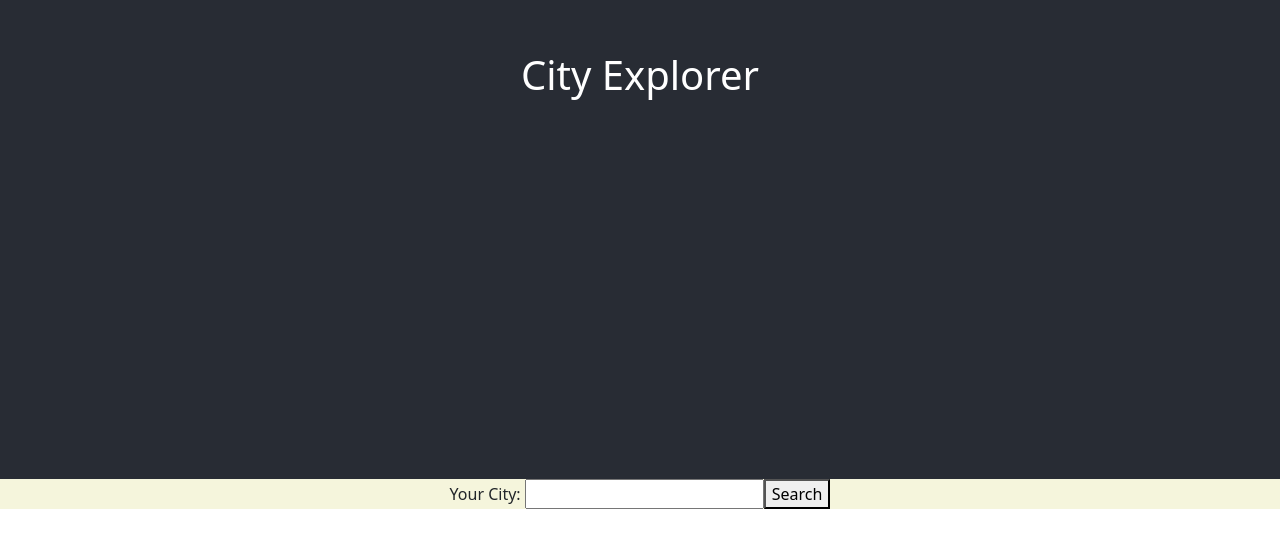
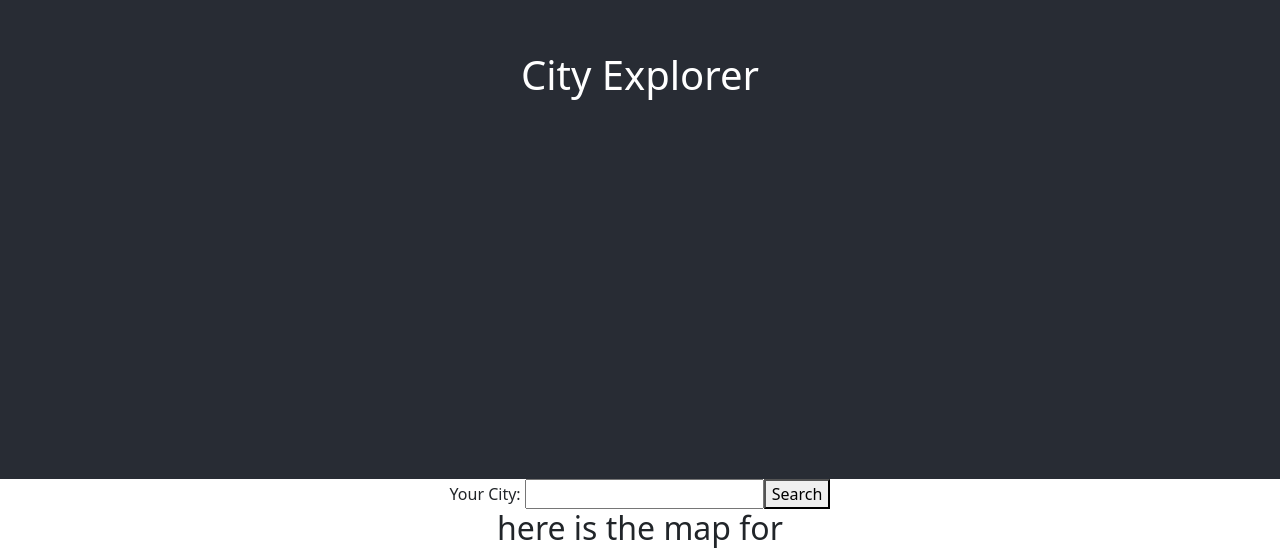
Before and after one commit to taytum-twiss/city-explorer, a React (Create React App) app: page / in a window 1280 px wide. Shown: the part 321-876 px from the top of the page. Before the commit the page ends 830 px from the top, so only its background shows below. Built offline with nearby package versions, Linux system fonts and the light colour scheme.

Commit message:
worked on feature 2

```diff
--- a/src/App.js
+++ b/src/App.js
@@ -1,18 +1,11 @@
 import React from "react";
 import "./App.css";
-import axios from 'axios';
-import Container from 'react-bootstrap/Container';
-import Image from 'react-bootstrap/Image'
-import Alert from 'react-bootstrap/Alert'
 
 class App extends React.Component {
   constructor(props) {
     super(props);
     this.state = {
       city: "",
-      locationObj: {},
-      showError: false,
-      errorMessage: ""
     };
   }
 
@@ -24,20 +17,8 @@ class App extends React.Component {
 
   getLocation = async (event) => {
     event.preventDefault();
-    const url = `https://us1.locationiq.com/v1/search.php?key=${process.env.REACT_APP_LOCATIONIQ_KEY}&q=${this.state.city}&format=json`;
-    console.log('URL: ', url);
-    try {
-      let response = await axios.get(url);
-      console.log('Response: ', response.data[0]);
-      this.setState({
-        locationObj: response.data[0]
-      });
-    } catch(error) {
-      this.setState({
-        showError: true,
-        errorMessage: error.response.status + ': ' + error.response.data.error
-      })
-    }
+    const url = 'https://us1.locationiq.com/v1/search.php?key=${process.env.REACT_APP_LOCATIONIQ_KEY}&q=${this.state.city}&format=json';
+    console.log('URL:', url);
   }
 
   render() {
@@ -45,26 +26,14 @@ class App extends React.Component {
       <div className="App">
         <header className="App-header">
           <h1>City Explorer</h1>
-        </header>
-
-        <form className='form' onSubmit={this.getLocation}>
+            </header>
+        <form onSubmit={this.getLocation}>
           Your City:{" "}
           <input type="text" name="yourcity" onChange={this.handleChange} />
-          <button type='submit'>Search</button>
+          <button>Search</button>
         </form>
-
-        {this.state.locationObj.display_name &&
-        <Container className='container'>
-          <h2>here is the map for {this.state.locationObj.display_name} </h2>
-          <p>Lat/Lon: {this.state.locationObj.lat},{this.state.locationObj.lon}</p>
-          <Image className='map' roundedCircle src={`https://maps.locationiq.com/v3/staticmap?key=${process.env.REACT_APP_LOCATIONIQ_KEY}&center=${this.state.locationObj.lat},${this.state.locationObj.lon}&zoom=12`} alt={this.state.locationObj.display_name} />
-        </Container>
-        }
-
-        {this.state.showError &&
-          <Alert variant='danger'>{this.state.errorMessage}</Alert>
-        }
-      </div>
+        <h2>here is the map for {this.state.city} </h2>
+        </div>
     );
   }
 }
```
